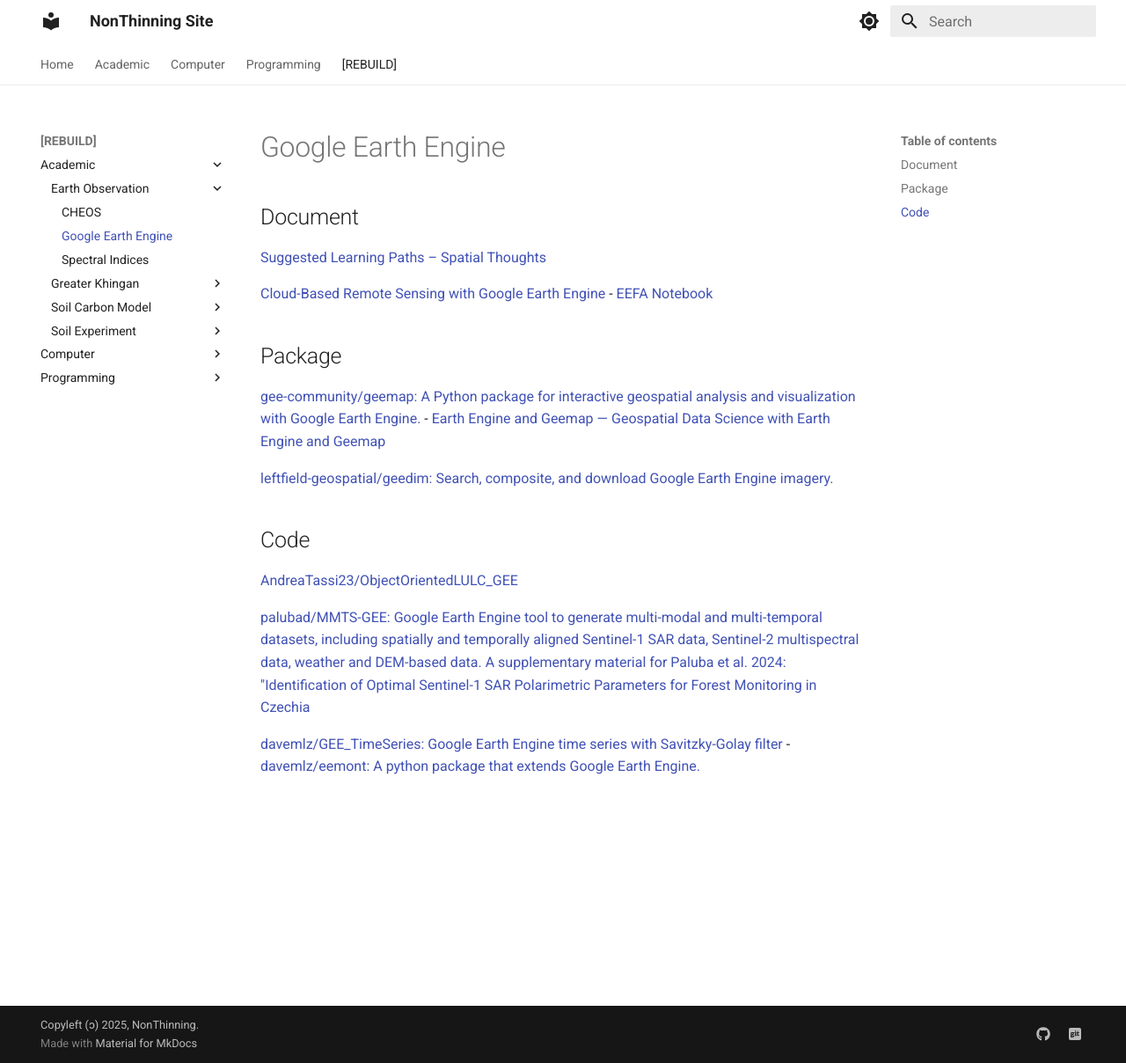
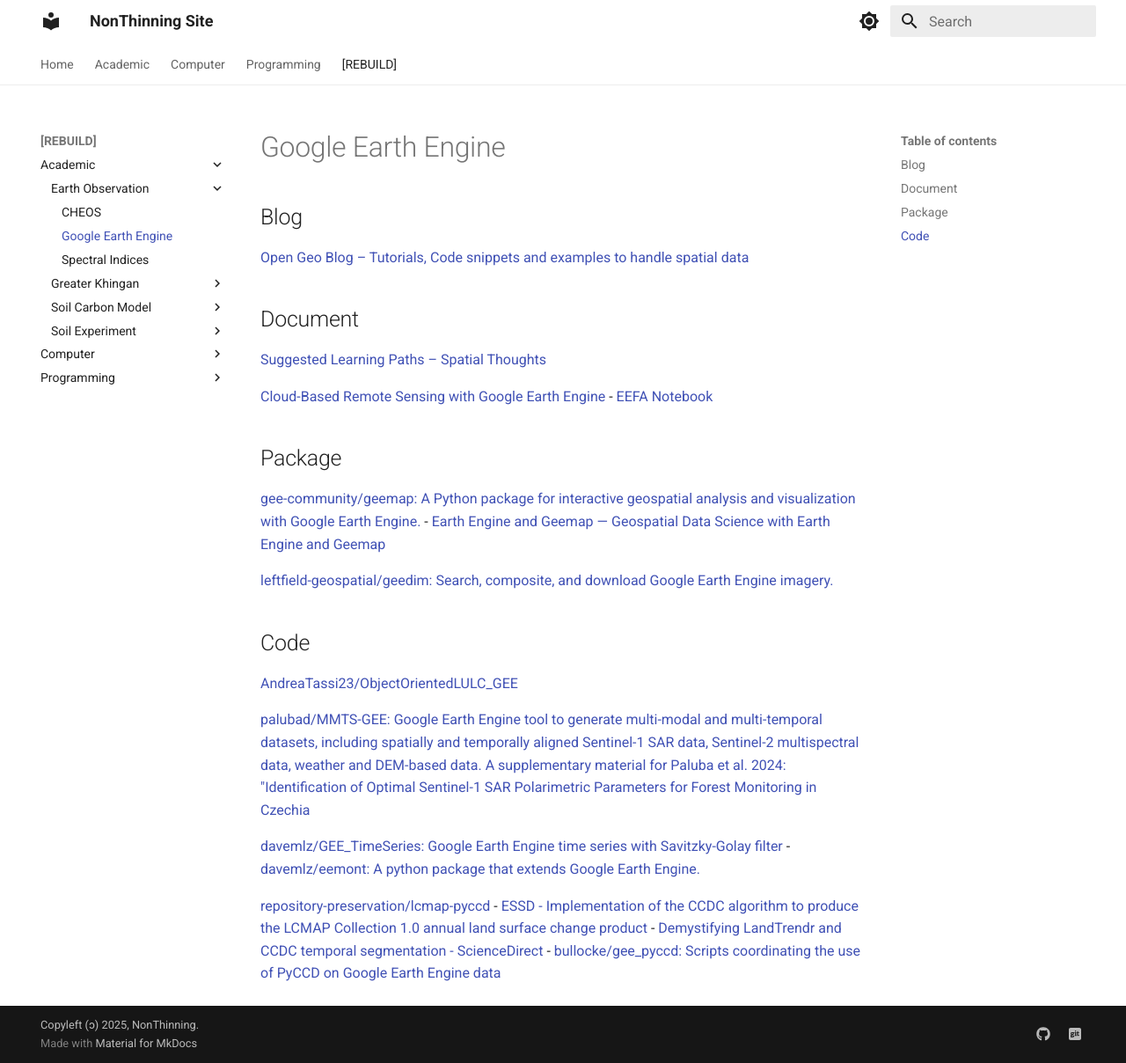
Before and after one commit to NonThinning/NonThinning.github.io, an MkDocs documentation site: the page built from docs/[REBUILD]/Academic/Earth Observation/Google Earth Engine.md, in a window 1280 px wide and 1208 px high. Shown: the whole window at 88% size. Built offline with MkDocs 1.6.1 and Material for MkDocs 9.7.7, drawn with Linux system fonts in a browser that asks for light colours.

Commit message:
docs update

```diff
--- a/docs/[REBUILD]/Academic/Earth Observation/Google Earth Engine.md
+++ b/docs/[REBUILD]/Academic/Earth Observation/Google Earth Engine.md
@@ -1,3 +1,7 @@
+
+## Blog
+
+[Open Geo Blog – Tutorials, Code snippets and examples to handle spatial data](https://mygeoblog.com/)
 
 ## Document
 
@@ -21,3 +25,8 @@
 
 [davemlz/GEE_TimeSeries: Google Earth Engine time series with Savitzky-Golay filter](https://github.com/davemlz/GEE_TimeSeries)
 - [davemlz/eemont: A python package that extends Google Earth Engine.](https://github.com/davemlz/eemont)
+
+[repository-preservation/lcmap-pyccd](https://github.com/repository-preservation/lcmap-pyccd)
+- [ESSD - Implementation of the CCDC algorithm to produce the LCMAP Collection 1.0 annual land surface change product](https://essd.copernicus.org/articles/14/143/2022/)
+- [Demystifying LandTrendr and CCDC temporal segmentation - ScienceDirect](https://www.sciencedirect.com/science/article/pii/S1569843222000085)
+- [bullocke/gee_pyccd: Scripts coordinating the use of PyCCD on Google Earth Engine data](https://github.com/bullocke/gee_pyccd)
```
Also changed, not shown: docs/[REBUILD]/Academic/Soil Carbon Model/Yasso.md (+2 -0 lines), docs/[REBUILD]/Programming/R/Documents/Beginner.md (added, +1 -0 lines), docs/[REBUILD]/Programming/R/Packages/terra.md (added, +4 -0 lines), docs/[REBUILD]/Programming/R/terra.md (deleted, +0 -2 lines), docs/[REBUILD]/Programming/R/Packages/ggplot2.md (renamed from docs/[REBUILD]/Programming/R/ggplot2.md).
